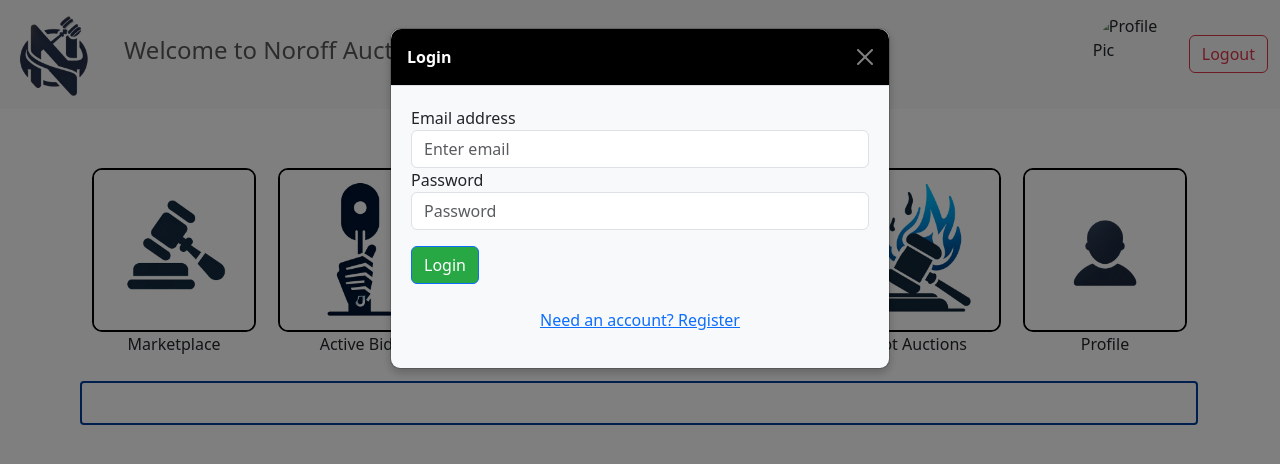
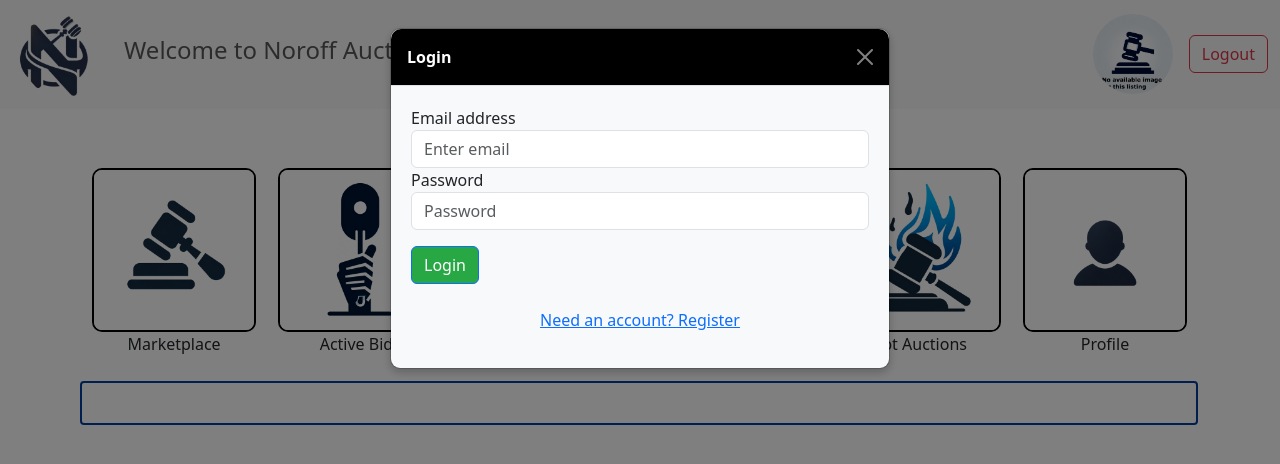
Before and after one commit to Olekrr/Semester-Project-2, a website: page index.html in a window 1280 px wide. Drawn offline with nearby package versions, Linux system fonts and the light colour scheme; files that its build step writes are made by us from their sources.

Commit message:
empty image tag fixed

```diff
--- a/index.html
+++ b/index.html
@@ -26,7 +26,7 @@
           <span id="userCredits" class="me-3 badge bg-primary"></span>
           <img
             id="userProfilePic"
-            src=""
+            src="assets/noimageavailable.png"
             alt="Profile Pic"
             class="rounded-circle me-3 profile-pic"
           />
```
